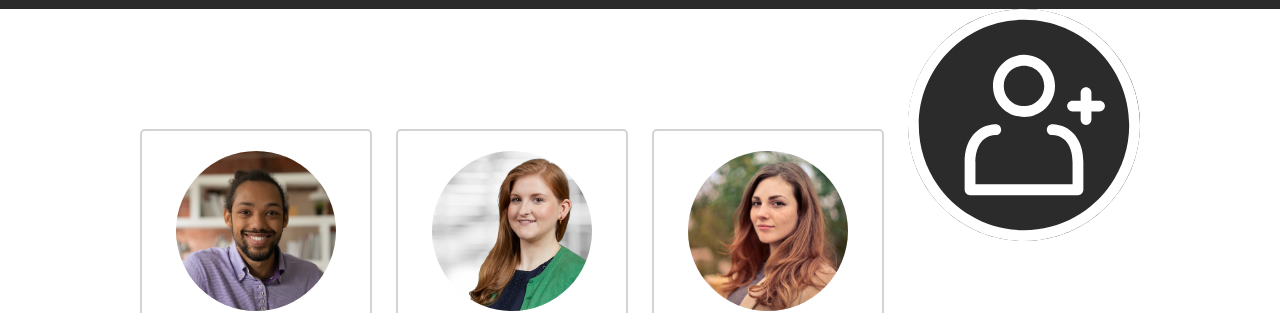
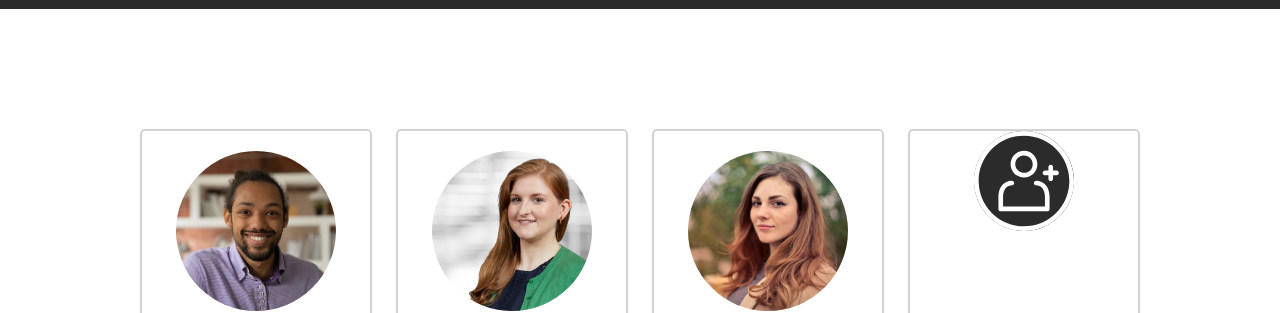
Before and after one commit to OW-F-Beytell/week8_formal_assessment, a plain HTML site: page index.html in a window 1280 px wide. Shown: the part 71-384 px from the top of the page. Drawn offline with nearby package versions, Linux system fonts and the light colour scheme.

Commit message:
Form block
Add form block
Resize image

```diff
--- a/css/main.css
+++ b/css/main.css
@@ -117,7 +117,20 @@ nav ul li{
     color: #2b2b2b;
     border: solid 2px lightgray;
 }
+form{
+    width: 100%;
+    height: 550px;
+    border: solid 2px lightgray;
+    border-radius: 5px;
+    margin: 0 auto;
+    margin-top: 120px;
+    padding-left: 10px;
+    padding-right: 10px;
+    text-align: center;
+}
 .add-user-icon{
+    width: 100px;
+    margin: 0 auto;
     background-color: #2b2b2b;
     border-radius: 50%;
 }
--- a/index.html
+++ b/index.html
@@ -57,7 +57,8 @@
             </div>
             <div class="col-3">
                 <form>
-                    <div class="add-user-icon"><img src="assets/add.svg"</div>
+                    <div class="add-user-icon"><img src="assets/add.svg" height="100px" width=""></div>
+
                 </form>
             </div>
         </div>
```
